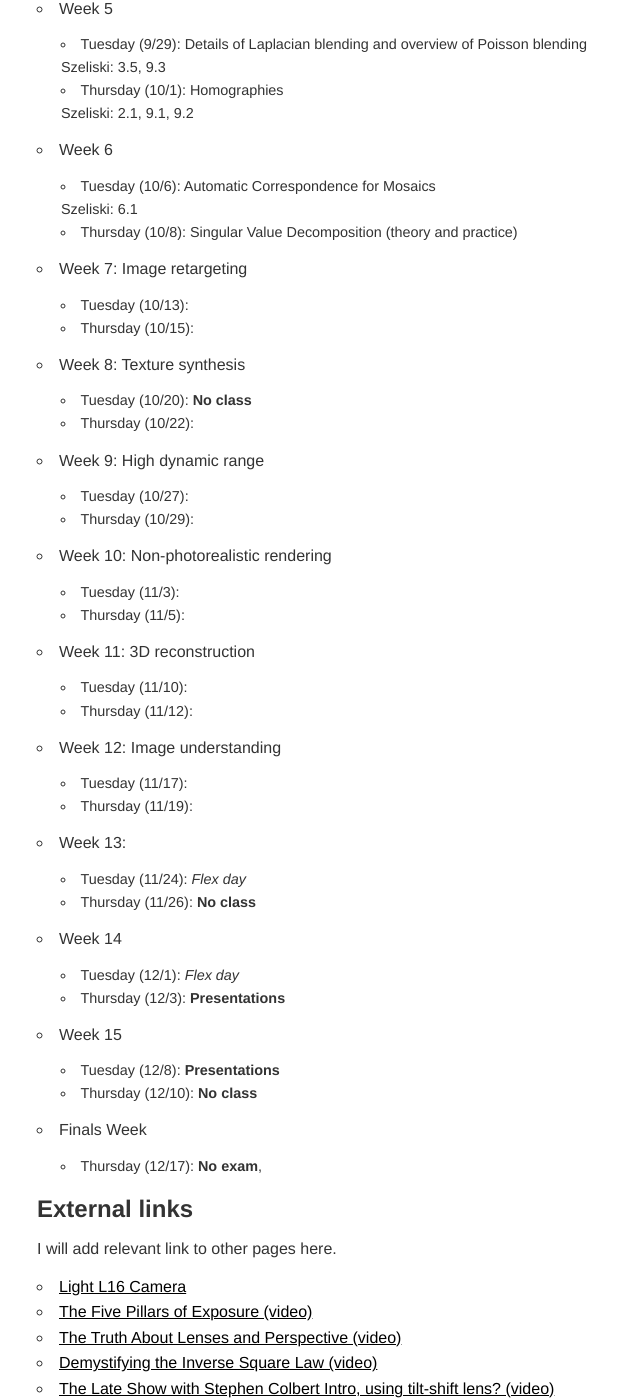
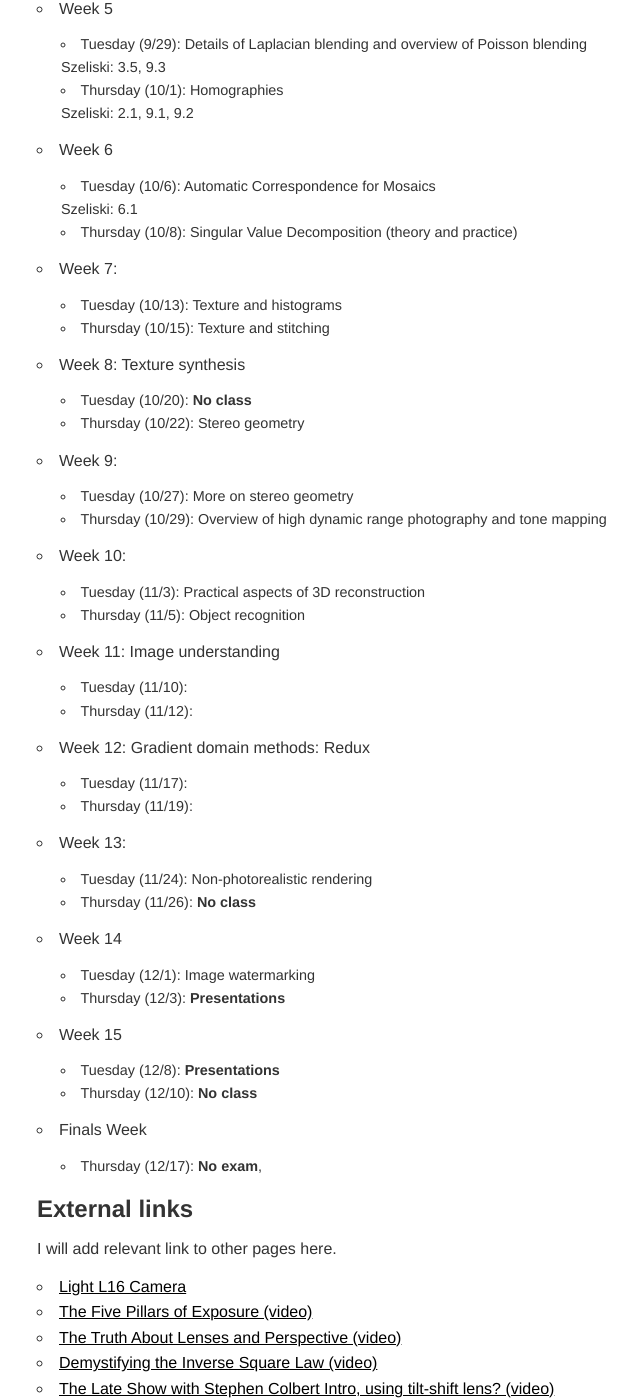
Before and after one commit to jacksonjw12/mbannister.github.io, a Jekyll site: the page built from _teaching/181m-f15/index.md, in a window 1280 px wide and 1400 px high, scrolled down 2760 px. Shown: the whole window, without its empty margins (123-763 px from the left). Built offline with Jekyll 4.4.1, drawn with Linux system fonts in a browser that asks for light colours; some of the changed text lies outside the part shown.

Commit message:
Updated schedule.

```diff
--- a/_teaching/181m-f15/index.md
+++ b/_teaching/181m-f15/index.md
@@ -110,29 +110,29 @@ The following schedule is to be considered tentative, and will likely change dur
   - Tuesday (10/6): Automatic Correspondence for Mosaics
     Szeliski: 6.1
   - Thursday (10/8): Singular Value Decomposition (theory and practice)
-- Week 7: Image retargeting
-  - Tuesday (10/13):
-  - Thursday (10/15):
+- Week 7:
+  - Tuesday (10/13): Texture and histograms
+  - Thursday (10/15): Texture and stitching
 - Week 8: Texture synthesis
   - Tuesday (10/20): __No class__
-  - Thursday (10/22):
-- Week 9: High dynamic range
-  - Tuesday (10/27):
-  - Thursday (10/29):
-- Week 10: Non-photorealistic rendering
-  - Tuesday (11/3):
-  - Thursday (11/5):
-- Week 11: 3D reconstruction
+  - Thursday (10/22): Stereo geometry
+- Week 9:
+  - Tuesday (10/27): More on stereo geometry
+  - Thursday (10/29): Overview of high dynamic range photography and tone mapping
+- Week 10:
+  - Tuesday (11/3): Practical aspects of 3D reconstruction
+  - Thursday (11/5): Object recognition
+- Week 11: Image understanding
   - Tuesday (11/10):
   - Thursday (11/12):
-- Week 12: Image understanding
+- Week 12: Gradient domain methods: Redux
   - Tuesday (11/17):
   - Thursday (11/19):
 - Week 13:
-  - Tuesday (11/24): _Flex day_
+  - Tuesday (11/24): Non-photorealistic rendering
   - Thursday (11/26): __No class__
 - Week 14
-  - Tuesday (12/1): _Flex day_
+  - Tuesday (12/1): Image watermarking
   - Thursday (12/3): __Presentations__
 - Week 15
   - Tuesday (12/8): __Presentations__
@@ -155,7 +155,7 @@ As a student in this course, you are expected to understand and follow the acade
 [Department of Computer Science Academic Honesty Policy](//www.cs.pomona.edu/academichonesty); [Pomona College Academic Honesty Policy](http://catalog.pomona.edu/content.php?catoid=7&navoid=394).
 Unless the instructions for an assignment explicitly allow a form of collaboration, assume that the standard academic honesty policies apply. If for any reason you do not understand how the academic policies apply to a particular course or assignment, discuss your concerns with the teaching staff for the course.
 
-Submitted code may be analyzed by automated plagiarism detection software, which detects structural similarities in your code with other students submitted code (this quarter and in the past) and code available on internet repositories.
+Submitted code may be analyzed by automated plagiarism detection software, which detects structural similarities in your code with other students submitted code (this quarter and in the past) and code available on Internet repositories.
 
 All __exams__ will be closed-note, closed-book, closed-computer and individual effort.
 
```
Also changed, not shown: other parts of _teaching/181m-f15/index.md (+4 -4 lines).
